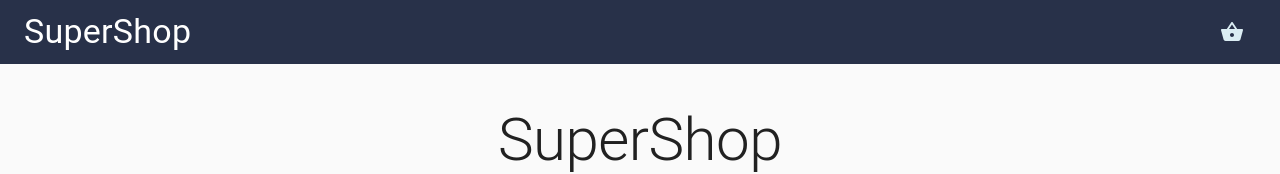
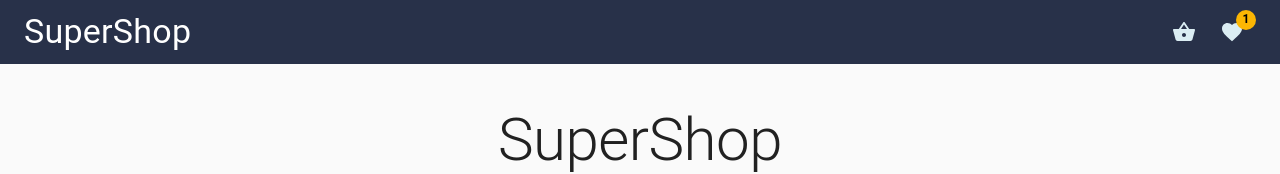
Before and after one commit to prudenceG/shop-test, a Next.js app: page / in a window 1280 px wide. Shown: the top 174 px of the page. Built offline with nearby package versions, Linux system fonts and the light colour scheme.

Commit message:
feat(master): adding wishlist icon with number of items

```diff
--- a/components/header/Header.js
+++ b/components/header/Header.js
@@ -1,8 +1,9 @@
-import {withStyles, AppBar, Toolbar, Typography, IconButton, Container} from '@material-ui/core'
+import {withStyles, AppBar, Toolbar, Typography, IconButton, Container, FormHelperText} from '@material-ui/core'
 import ShoppingBasketIcon from '@material-ui/icons/ShoppingBasket';
+import FavoriteIcon from '@material-ui/icons/Favorite';
 import Link from 'next/link'
 import Interstitial from '../Interstitial'
-import {useContext, useState} from "react";
+import {useContext} from "react";
 import GlobalContext from "../../state/global-context";
 
 const useStyles = theme => ({
@@ -11,9 +12,36 @@ const useStyles = theme => ({
         display: "flex",
         justifyContent: "space-between",
     },
-    cartIcon: {
+    iconsContainer: {
+        display: "flex",
+        alignItems: "center",
+    },
+    iconButton: {
+        position: "relative",
+    },
+    icon: {
         color: theme.palette.light,
-    }
+    },
+    circle: {
+        width: 20,
+        height: 20,
+        borderRadius: 40,
+        position: "absolute",
+        top: 10,
+        right: 0,
+        backgroundColor: "#fcb603",
+        textAlign: "center",
+        display: "flex",
+        flexDirection: "column",
+        justifyContent: "center",
+
+    },
+    number: {
+        color: "black",
+        margin: 0,
+        fontSize: "12px",
+        fontWeight: "bold",
+    },
 });
 
 const Header = props => {
@@ -26,6 +54,10 @@ const Header = props => {
         }
         context.pushObject('open_interstitial', true);
     };
+
+    const openWishlist = () => {
+        context.getWishlist();
+    }
 
     return (
         <>
@@ -40,15 +72,25 @@ const Header = props => {
                                 </Typography>
                             </a>
                         </Link>
-                        <IconButton onClick={toggleDrawer(!context.open_interstitial)}>
-                            <ShoppingBasketIcon className={classes.cartIcon}/>
-                        </IconButton>
+                        <div className={classes.iconsContainer}>
+                            <IconButton onClick={toggleDrawer(!context.open_interstitial)}>
+                                <ShoppingBasketIcon className={classes.icon}/>
+                            </IconButton>
+                            <>
+                                <IconButton className={classes.iconButton} onClick={() => openWishlist()}>
+                                    <FavoriteIcon className={classes.icon}/>
+                                </IconButton>
+                                <div className={classes.circle}>
+                                    <p className={classes.number}>1</p>
+                                </div>
+                            </>
+                        </div>
                     </Toolbar>
                 </Container>
             </AppBar>
         </header>
         <Interstitial/>
-            </>
+        </>
     )
 }
 
```
